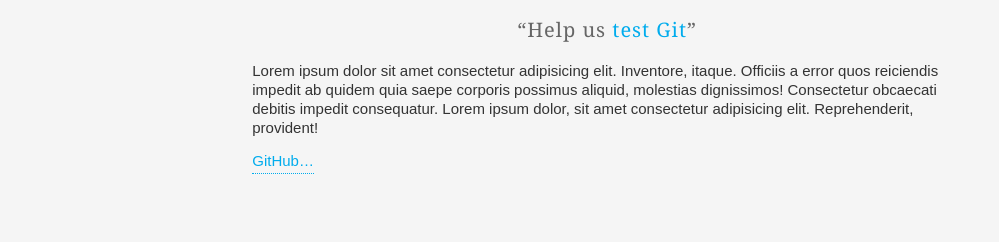
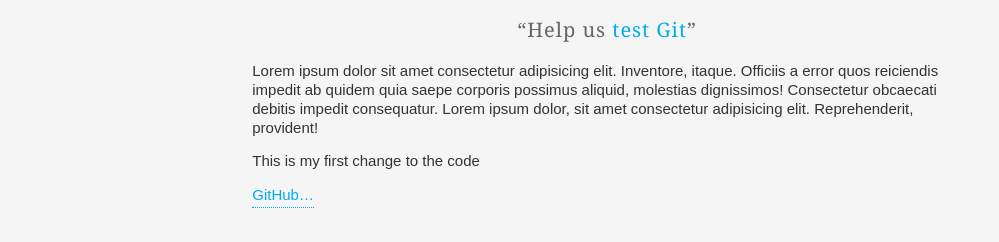
Before and after one commit to anitab2/vcs-test-website, a plain HTML site: page index.html in a window 1280 px wide. Shown: the part 325-567 px from the top of the page, without its empty margins (143-1142 px from the left). Drawn offline with Linux system fonts and the light colour scheme.

Commit message:
Added paragraph

```diff
--- a/index.html
+++ b/index.html
@@ -38,7 +38,7 @@
                         </blockquote>
 
                         <p>Lorem ipsum dolor sit amet consectetur adipisicing elit. Inventore, itaque. Officiis a error quos reiciendis impedit ab quidem quia saepe corporis possimus aliquid, molestias dignissimos! Consectetur obcaecati debitis impedit consequatur. Lorem ipsum dolor, sit amet consectetur adipisicing elit. Reprehenderit, provident!</p>
-
+                        <p>This is my first change to the code</p>
                         <p><a href="https://github.com">GitHub&hellip;</a></p>
                     </div>
                 </div>
```
